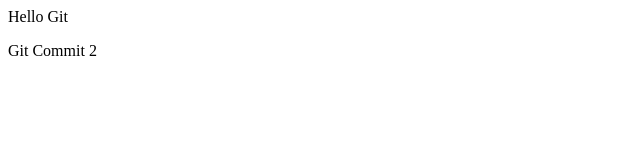
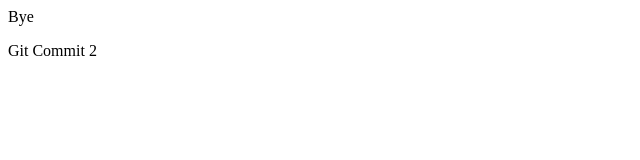
Before and after one commit to rgadeladxc/test-project, a plain HTML site: page index.html in a window 1280 px wide. Shown: the full height of the page, 0-640 px from the left. Drawn offline with Linux system fonts and the light colour scheme.

Commit message:
added bye

```diff
--- a/index.html
+++ b/index.html
@@ -1,2 +1,2 @@
-<p>Hello Git</p>
+<p>Bye</p>
 <div> Git Commit 2 </div>
```
